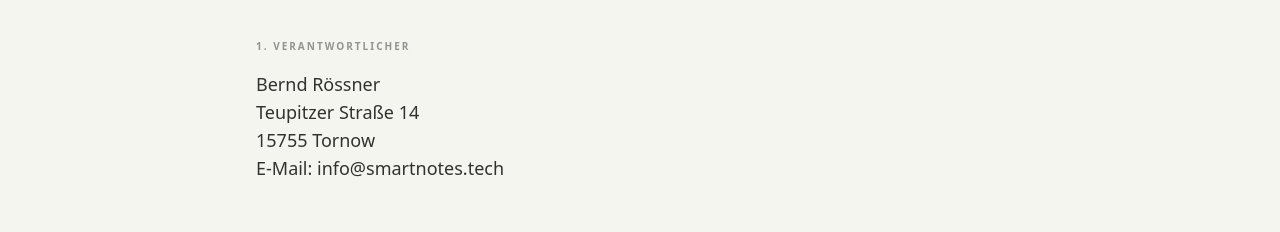
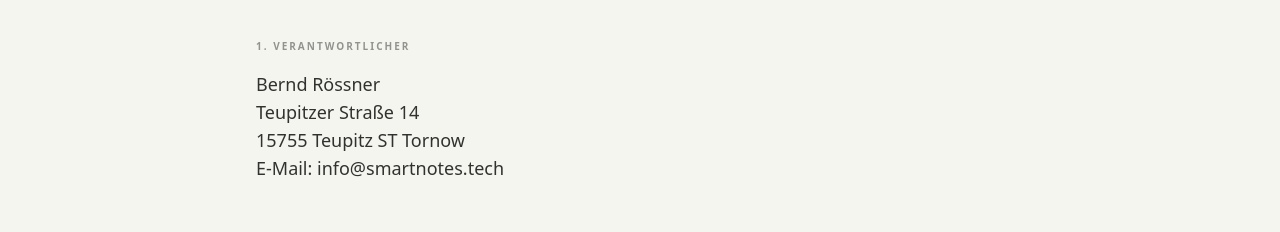
Before and after one commit to Smartnotes-Germany/smartnotes-website, a Next.js app: page /datenschutz in a window 1280 px wide. Shown: the part 279-511 px from the top of the page. Built offline with nearby package versions, Linux system fonts and the light colour scheme; no server answers.

Commit message:
- Changed Streetname

```diff
--- a/src/app/datenschutz/page.tsx
+++ b/src/app/datenschutz/page.tsx
@@ -18,7 +18,7 @@ export default function DatenschutzPage() {
                         <p className="text-lg">
                             Bernd Rössner<br />
                             Teupitzer Straße 14<br />
-                            15755 Tornow<br />
+                            15755 Teupitz ST Tornow<br />
                             E-Mail: info@smartnotes.tech
                         </p>
                     </div>
--- a/src/app/impressum/page.tsx
+++ b/src/app/impressum/page.tsx
@@ -19,7 +19,7 @@ export default function ImpressumPage() {
                             Smartnotes<br />
                             Bernd Rössner<br />
                             Teupitzer Straße 14<br />
-                            15755 Tornow
+                            15755 Teupitz ST Tornow
                         </p>
                     </div>
 
```
